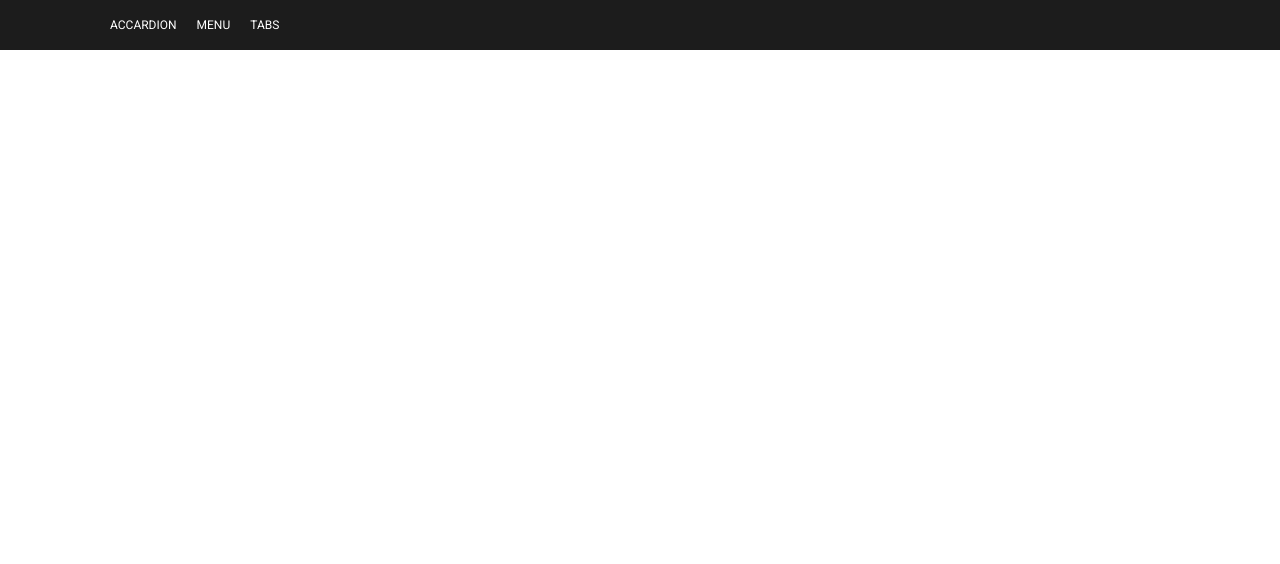
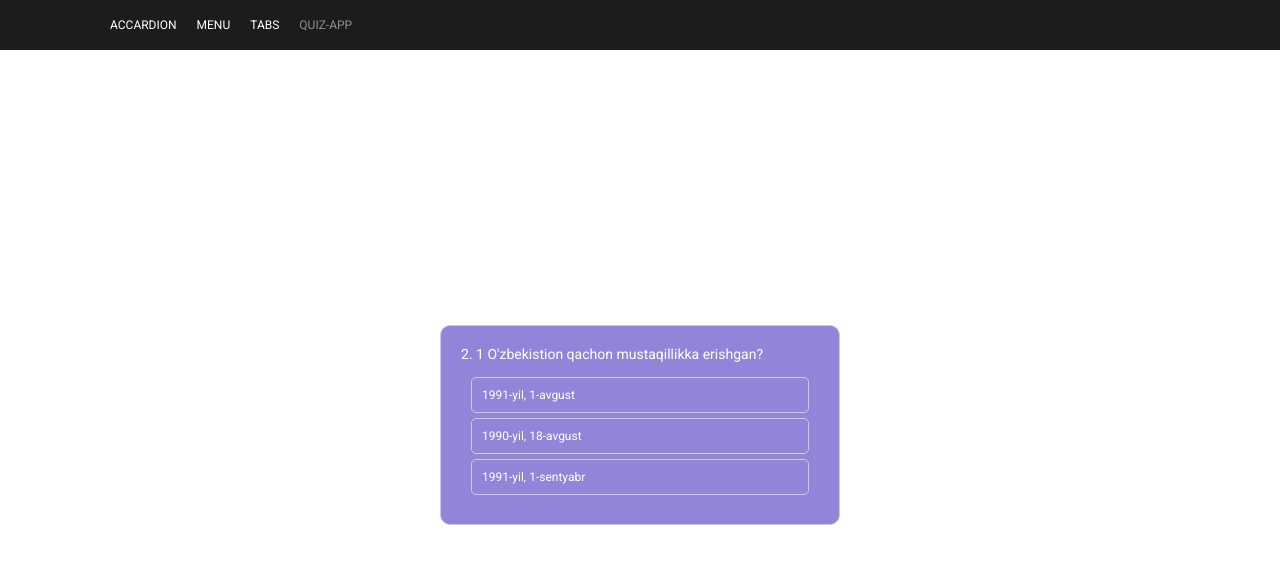
Before and after one commit to Icoder9699/easy-react, a React (Create React App) app: page /quiz-app in a window 1280 px wide. Shown: the top 564 px of the page. Built offline with nearby package versions, Linux system fonts and the light colour scheme.

Commit message:
quiz-app

```diff
--- a/src/App.js
+++ b/src/App.js
@@ -1,22 +1,24 @@
 import { Route, Switch } from 'react-router-dom';
+
 import './App.css';
 import Accardion from './components/Accardion/Accardion';
-
 import Header from './components/Header/Header';
 import Menu from './components/Meals/Menu/Menu';
+import Quiz from './components/QuizApp/Quiz';
 import Tabs from './components/Tabs/Tabs';
 
 function App() {
   return (
     <div>
       <Header />
-      <Switch>
        <div className="container">
-        <Route path="/accardion" component={Accardion} />
-        <Route path="/menu" component={Menu} />
-        <Route path="/tabs" component={Tabs} />
+        <Switch>
+          <Route path="/accardion" component={Accardion} />
+          <Route path="/menu" component={Menu} />
+          <Route path="/tabs" component={Tabs} />
+          <Route path="/quiz-app" component={Quiz} />
+        </Switch>
        </div>
-      </Switch>
     </div>
   );
 }
--- a/src/components/Accardion/Accardion.jsx
+++ b/src/components/Accardion/Accardion.jsx
@@ -32,7 +32,11 @@ export default function Accardion() {
             {
             accardions.map((accardion, index) => {
                 return (
-                <div className={`accardion__item ${accardion.id === activeItem && "active"}`} onClick={() => setActiveItem(accardion.id)}>
+                <div
+                  className={`accardion__item ${accardion.id === activeItem ? "active" : ""}`}
+                  onClick={() => setActiveItem(accardion.id)}
+                  key={index}
+                >
                     <div className="accardion__item-title">
                         {accardion.name}
                     </div>
--- a/src/components/Header/Header.jsx
+++ b/src/components/Header/Header.jsx
@@ -3,12 +3,12 @@ import {NavLink} from "react-router-dom"
 
 import './Header.scss';
 export default function Header() {
-    const links = ["accardion", "menu", "tabs"]
+    const links = ["accardion", "menu", "tabs" , "quiz-app"]
     return (
         <header>
             <ul>
-                {links.map(link => (
-                    <li>
+                {links.map((link, index) => (
+                    <li key={index}>
                         <NavLink to={link} activeClassName="active">
                             {link}
                         </NavLink>
--- /dev/null
+++ b/src/components/QuizApp/ActiveQuiz/ActiveQuiz.js
@@ -0,0 +1,23 @@
+import React from 'react'
+import AnswerItem from './AnswerItem/AnswerItem'
+
+export default function ActiveQuiz(props) {
+    return (
+        <div>
+            <p>
+                <span>{props.quizes}. {props.currentQuestion + 1} </span>
+                {props.activeQuiz.question}
+            </p>
+        <ul>
+            {props.activeQuiz.answers.map((answer, index) => (
+                <AnswerItem
+                    key={index}
+                    answer={answer}
+                    state={props.state ? props.state[answer.id] : null}
+                    checkAnswer={props.checkAnswer}
+                />
+            ))}
+        </ul>
+    </div>
+    )
+}
--- /dev/null
+++ b/src/components/QuizApp/ActiveQuiz/AnswerItem/AnswerItem.js
@@ -0,0 +1,18 @@
+import React from 'react'
+import classes from "./AnswerItem.module.scss"
+
+export default function AnswerItem(props) {
+    const cls = [classes.AnswerItem]
+    if(props.state){
+        cls.push(classes[props.state])
+    }
+
+    return (
+        <li
+            className={cls.join(" ")}
+            onClick={() => props.checkAnswer(props.answer.id)}
+        >
+        {props.answer.answer}
+    </li>
+    )
+}
--- /dev/null
+++ b/src/components/QuizApp/ActiveQuiz/AnswerItem/AnswerItem.module.scss
@@ -0,0 +1,11 @@
+.AnswerItem{
+
+}
+
+.success{
+    background-color: rgba(153, 245, 145, 0.568);
+}
+
+.error{
+    background-color: rgba(255, 109, 109, 0.568);
+}
--- /dev/null
+++ b/src/components/QuizApp/ActiveQuiz/FinishedQuiz/FinishedQuiz.js
@@ -0,0 +1,21 @@
+import React from 'react'
+
+import classes from "./FinishedQuiz.module.scss"
+
+export default function FinishedQuiz(props) {
+    return (
+        <div className={classes.FinishedQuiz}>
+            <ul>
+                {props.quizes.map( (quiz, index) => (
+                    <li key={quiz.questionId}>
+                        {quiz.question}
+                        {props.results[index] === "error"
+                            ? <h2>true</h2>
+                            : <h2>false</h2>
+                        }
+                    </li>
+                ))}
+            </ul>
+        </div>
+    )
+}
--- /dev/null
+++ b/src/components/QuizApp/ActiveQuiz/FinishedQuiz/FinishedQuiz.module.scss
@@ -0,0 +1,2 @@
+.FinishedQuiz{
+}
--- /dev/null
+++ b/src/components/QuizApp/Quiz.js
@@ -0,0 +1,124 @@
+import React, { Component } from 'react'
+import ActiveQuiz from './ActiveQuiz/ActiveQuiz';
+import FinishedQuiz from './ActiveQuiz/FinishedQuiz/FinishedQuiz';
+
+import classes from "./quiz.module.scss";
+
+export default class Quiz extends Component {
+    state = {
+        activeQuiz: 0,
+        isFinished: false,
+        results: [], // {questionId, status: error or success}
+        answerState: null,
+        quizes: [
+            {
+                questionId: 1,
+                rightAnswerId: 3,
+                question: "O'zbekistion qachon mustaqillikka erishgan?",
+                answers: [
+                    {
+                        answer: "1991-yil, 1-avgust",
+                        id: 1
+                    },
+                    {
+                        answer: "1990-yil, 18-avgust",
+                        id: 2
+                    },
+                    {
+                        answer: "1991-yil, 1-sentyabr",
+                        id: 3
+                    }
+                ]
+            },
+            {
+                questionId: 2,
+                rightAnswerId: 1,
+                question: "O'zbekiston Respublikasi birinchi prezidenti?",
+                answers: [
+                    {
+                        answer: "I.A Karimov",
+                        id: 1
+                    },
+                    {
+                        answer: "SH.M Mirziyoyev",
+                        id: 2
+                    },
+                    {
+                        answer: "SH. Rashidov",
+                        id: 3
+                    }
+                ]
+            }
+        ],
+    }
+
+    checkAnswerHandler = (answerId) => {
+        if(this.state.answerState){
+            const key = Object.keys(this.state.answerState)[0]
+            if(this.state.answerState[key] === "success" || "error"){
+                return
+            }
+        }
+
+        const question = this.state.quizes[this.state.activeQuiz];
+
+        if(this.state.activeQuiz + 1 === this.state.quizes.length){
+            alert("you have been finished!")
+            this.setState({
+                isFinished: true
+            })
+        }
+
+        if(answerId === question.rightAnswerId){
+            this.setState({
+                answerState: {[answerId]: "success"},
+                results: {[question.questionId]: "success"}
+            })
+            const timeout = window.setTimeout(() => {
+                this.setState({
+                    activeQuiz: this.state.activeQuiz + 1,
+                    answerState: null
+                })
+                window.clearTimeout(timeout)
+            }, 1000)
+
+        }else {
+            this.setState({
+                answerState: {[answerId]: "error"},
+            })
+            const timeout = window.setTimeout(() => {
+                this.setState({
+                    activeQuiz: this.state.activeQuiz + 1,
+                    answerState: null,
+                    results: {[question.questionId]: "error"}
+                })
+                window.clearTimeout(timeout)
+            }, 1000)
+            return
+        }
+    }
+
+
+    render() {
+        return (
+            <div className={classes.Quiz}>
+                <div className={classes.QuizWrapper}>
+                    {!this.state.isFinished ?
+                        <ActiveQuiz
+                            activeQuiz={this.state.quizes[this.state.activeQuiz]}
+                            quizes={this.state.quizes.length}
+                            checkAnswer={this.checkAnswerHandler}
+                            currentQuestion={this.state.activeQuiz}
+                            state={this.state.answerState}
+                        />
+                        :
+                        <FinishedQuiz
+                            quizes = {this.state.quizes}
+                            results = {this.state.results}
+                        />
+                    }
+                </div>
+            </div>
+        )
+    }
+}
--- /dev/null
+++ b/src/components/QuizApp/quiz.module.scss
@@ -0,0 +1,38 @@
+.Quiz {
+    display: flex;
+    justify-content: center;
+    align-items: center;
+    height: calc(100vh - 50px);
+}
+.QuizWrapper{
+    background: rgb(145, 133, 218);
+    color: #fff;
+    width: 400px;
+    height: 200px;
+    border: 1px solid #ccc;
+    border-radius: 10px;
+    padding: 20px;
+    p{
+        padding-bottom: 15px;
+        font-weight: inherit;
+        font-size: 14px;
+    }
+    ul{
+        display: flex;
+        flex-direction: column;
+        li{
+
+            padding: 10px;
+            border-radius: 5px;
+            margin-bottom: 5px;
+            border: 1px solid #ccc;
+            text-transform: inherit;
+            &:hover{
+                background-color: rgba(255, 255, 255, 0.368);
+            }
+            &.active{
+                background-color: rgba(153, 245, 145, 0.568);
+            }
+        }
+    }
+}
--- a/src/components/Tabs/Tabs.jsx
+++ b/src/components/Tabs/Tabs.jsx
@@ -1,7 +1,7 @@
 import React from 'react'
 import { FaAngleDoubleRight } from 'react-icons/fa'
 
-import "./Tabs.scss";
+import "./Tabs.scss"
 const url = 'https://course-api.com/react-tabs-project'
 
 export default function Tabs() {
@@ -12,7 +12,6 @@ export default function Tabs() {
     const fetchDates = async () => {
         const res = await fetch(url);
         const resData = await res.json();
-        console.log(resData);
         setJobs(resData);
         setLoading(false);
     }
@@ -39,8 +38,8 @@ export default function Tabs() {
                     <ul className="tabs__sidebar-jobs">
                         {jobs && jobs.map((job, index) => (
                             <li
-                                key={job.order}
-                                className={activeTab === index && "active"}
+                                key={index}
+                                className={activeTab === index ? "active" : ""}
                                 onClick={() => setActiveTab(index)}
                             >
                                 {job.company}
@@ -52,8 +51,8 @@ export default function Tabs() {
                     <h4>{title}</h4>
                     <h5>{company}</h5>
                     <p>{dates}</p>
-                    {jobs && duties.map(duty => (
-                        <li>
+                    {jobs && duties.map((duty, index) => (
+                        <li key={index}>
                             <FaAngleDoubleRight/>
                             <p>{duty}</p>
                         </li>
```
Also changed, not shown: src/components/QuizApp/ActiveQuiz/ActiveQuiz.module.scss (added, +7 -0 lines).
